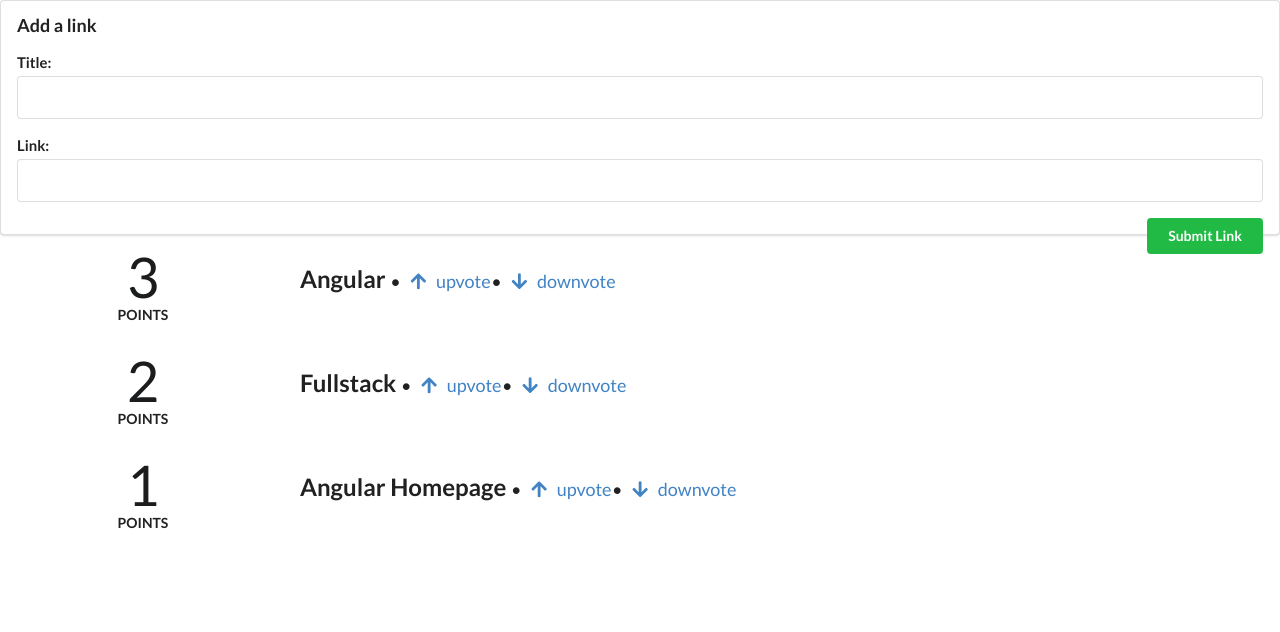
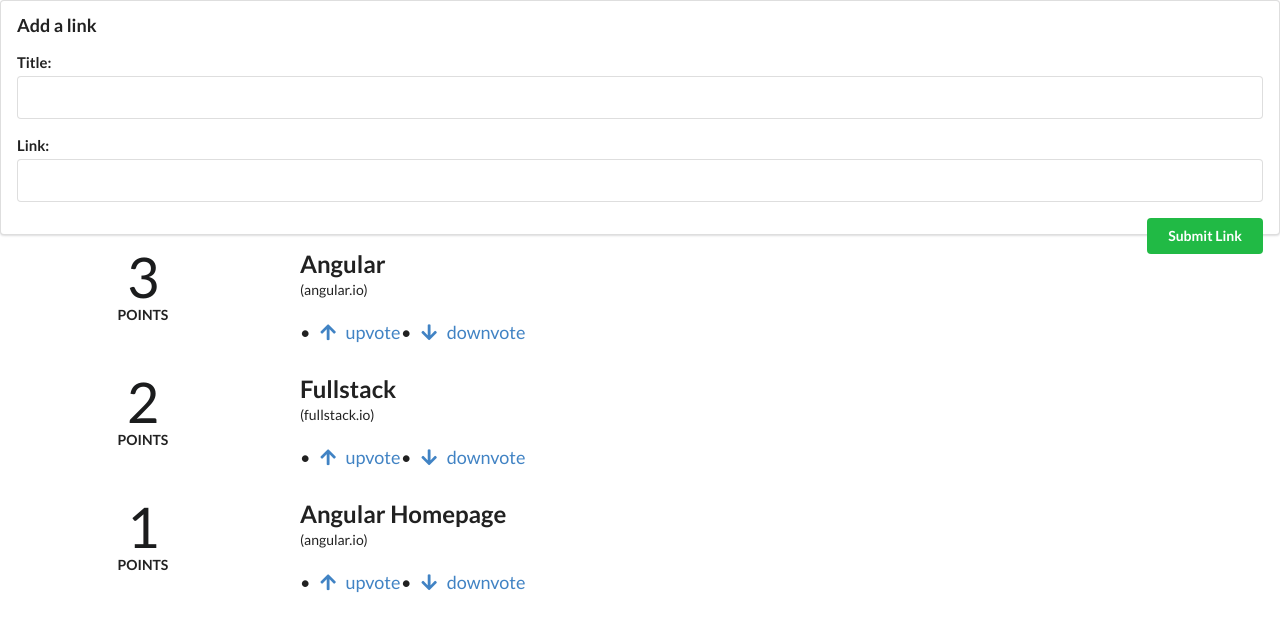
Before and after one commit to OmoGr3y/angular-first-app, an Angular app: page / in a window 1280 px wide. Shown: the top 632 px of the page. Built offline with nearby package versions, Linux system fonts and the light colour scheme.

Commit message:
adding new Articles

```diff
--- a/src/app/components/article/article.component.ts
+++ b/src/app/components/article/article.component.ts
@@ -13,6 +13,9 @@
       <div class="twelve wide column"><a href="{{article.link}}" class="ui large header">
           {{article.title}}
       </a>
+          <div class="meta">
+              ({{article.domain()}})
+          </div>
           <ul class="ui big horizontal list voters">
               <li class="item">
                   <a href (click)="voteUp()">
--- a/src/app/components/user-item/user-item.component.ts
+++ b/src/app/components/user-item/user-item.component.ts
@@ -1,5 +1,5 @@
 import {Component, OnInit} from '@angular/core';
-import {Article} from "../../models/article";
+import {Article} from '../../models/article';
 
 @Component({
   selector: 'app-user-item',
@@ -30,6 +30,9 @@
 
   addArticle(title: HTMLInputElement, link: HTMLInputElement): boolean {
     console.log(`Adding article title: ${title.value} and link: ${link.value}`);
+    this.articles.push(new Article(title.value, link.value, 0));
+    title.value = '';
+    link.value = '';
     return false;
   }
 
--- a/src/app/models/article.ts
+++ b/src/app/models/article.ts
@@ -20,9 +20,9 @@
   domain(): string {
     try {
       // e.g. http://foo.com/path/to/bar
-      const domainAndpath: string = this.link.split('//')[1];
+      const domainAndPath: string = this.link.split('//')[1];
       // e.g foo.com/path/to/bar
-      return  domainAndpath.split('/')[0];
+      return  domainAndPath.split('/')[0];
     } catch (e) {
       return  null;
 
```
